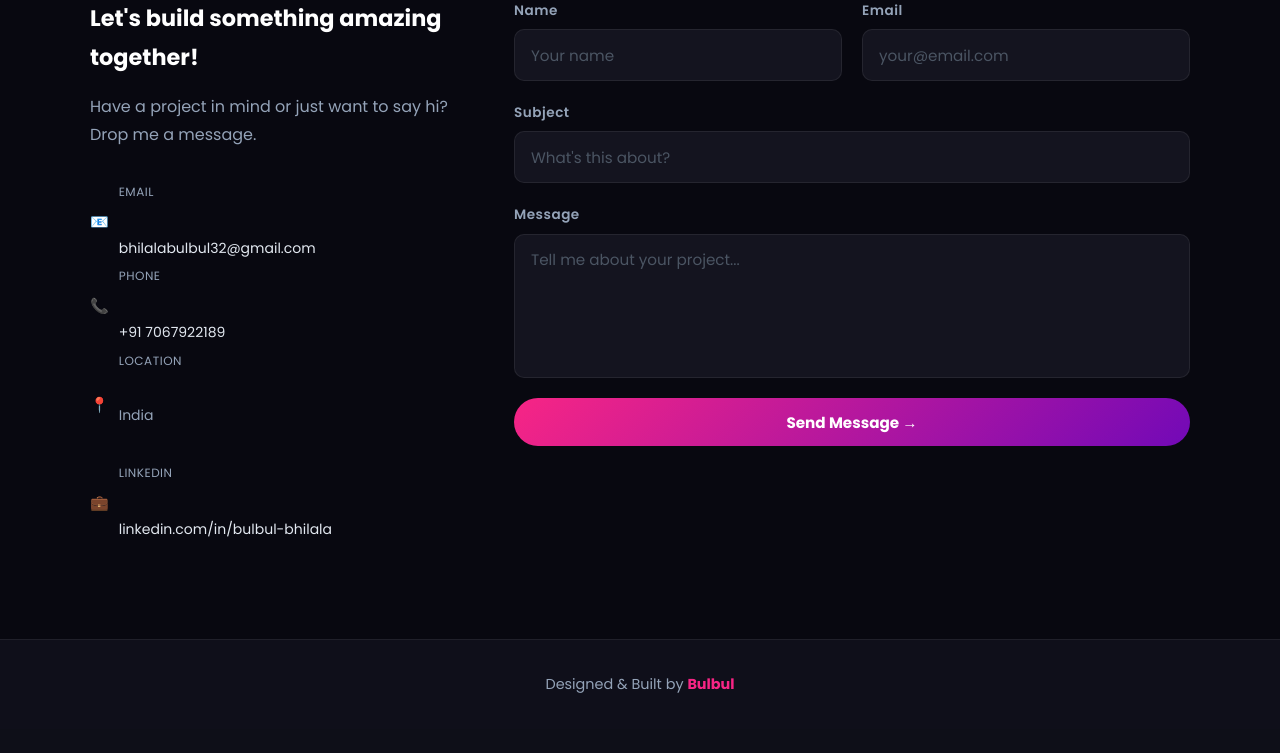
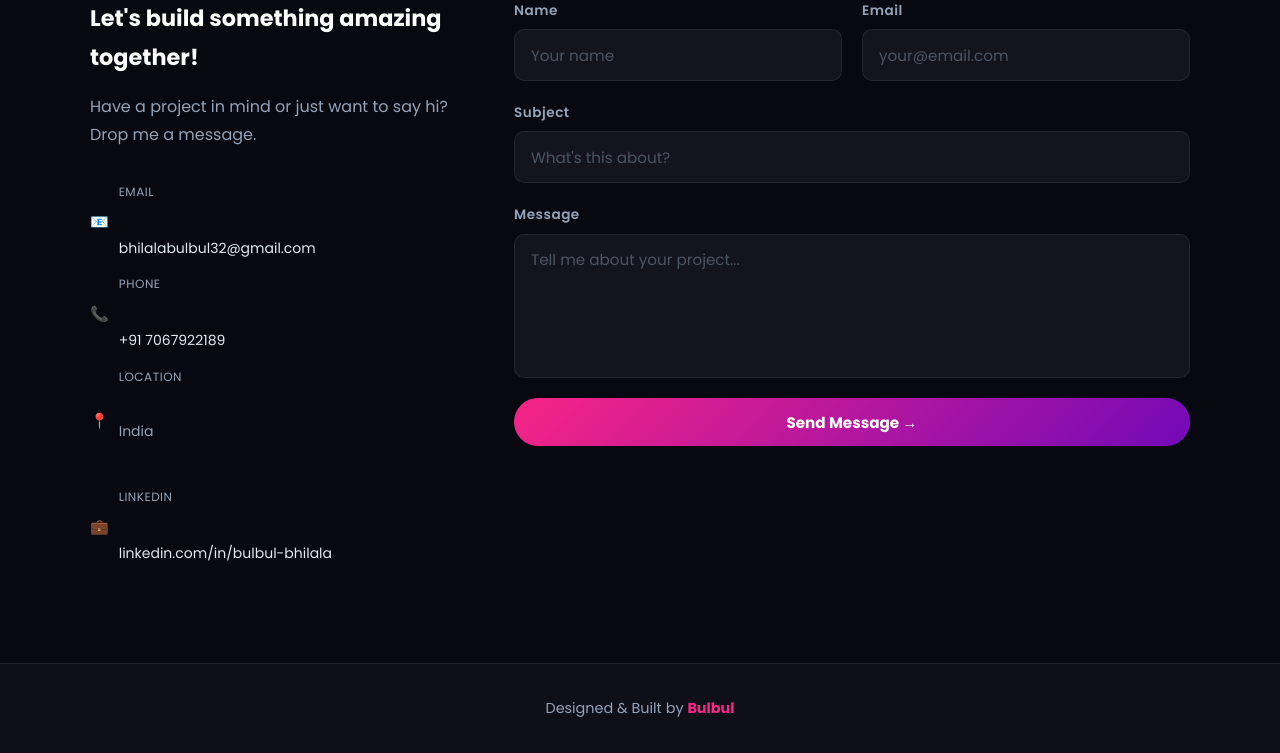
Before and after one commit to Bulbulbhilala-bq/my-portfolio, a Flask app: page / in a window 1280 px wide. Shown: the part 2217-2970 px from the top of the page. Before the commit the page ends 2910 px from the top, so only its background shows below. Run offline with Flask 3, Linux system fonts and the light colour scheme.

Commit message:
fix contact UI

```diff
--- a/static/style.css
+++ b/static/style.css
@@ -295,6 +295,12 @@ em { color: var(--pink); font-style: normal; }
   text-decoration: none;
   margin: 0;
 }
+.contact-details {
+  display: flex;
+  flex-direction: column;
+  gap: 0.7rem;  /* pehle 1.2rem tha, kam kiya */
+  margin-top: 1.5rem;
+}
 
 .contact-value:hover {
   color: var(--accent-color);
```
